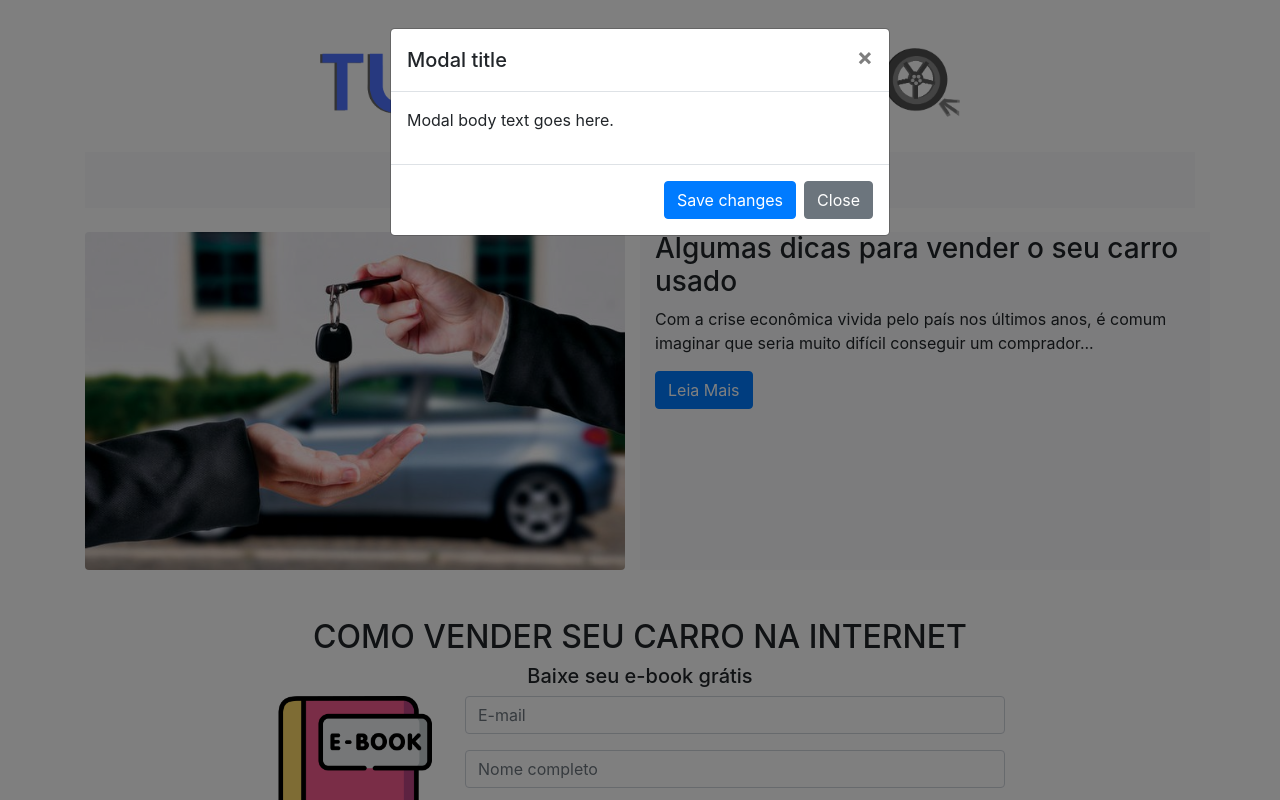
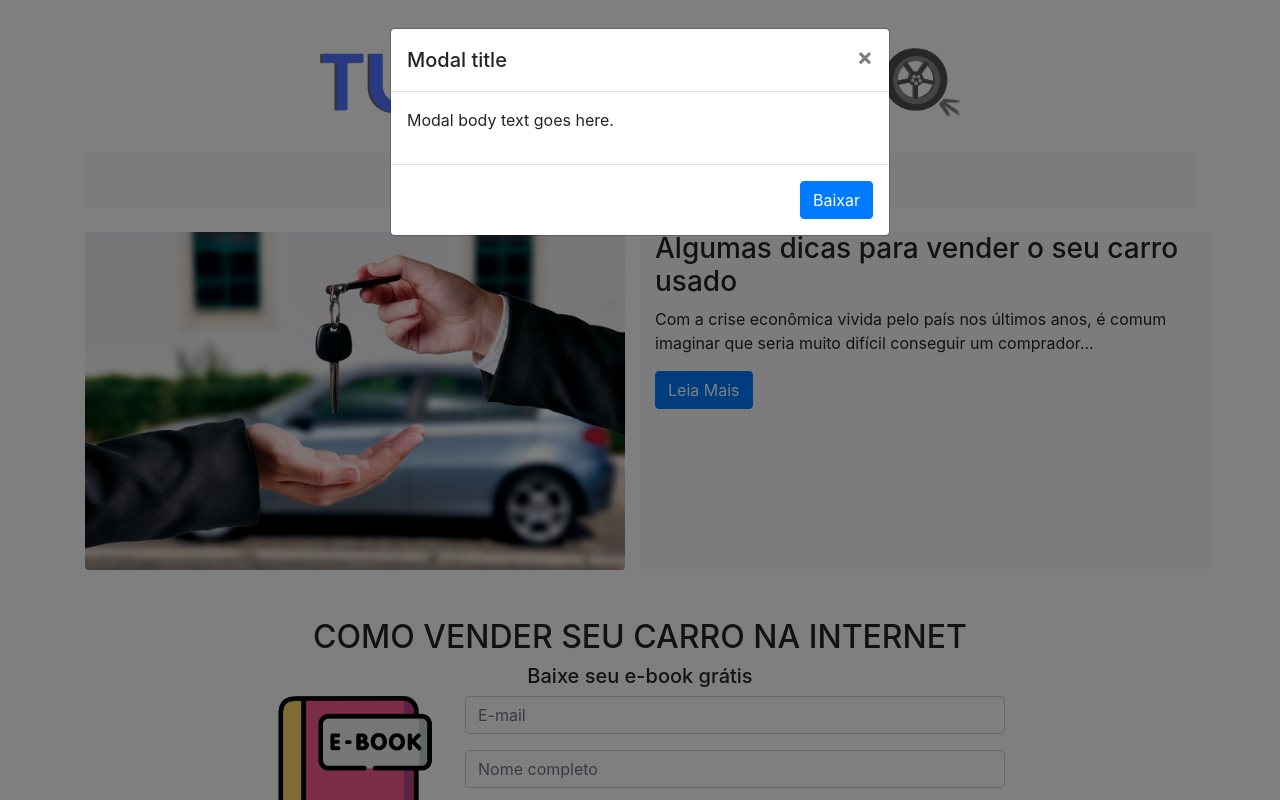
Before and after one commit to luezu-42/Odara-tudodecarro, a website: page Odara/public/index.html in a window 1280 px wide. Shown: the top 800 px of the page. Drawn offline with nearby package versions, Linux system fonts and the light colour scheme; some packages are replaced by stand-ins of ours.

Commit message:
Leonardo - att pop up

```diff
--- a/Odara/public/index.html
+++ b/Odara/public/index.html
@@ -70,8 +70,7 @@
           <p>Modal body text goes here.</p>
         </div>
         <div class="modal-footer">
-          <button type="button" class="btn btn-primary">Save changes</button>
-          <button type="button" class="btn btn-secondary" data-dismiss="modal">Close</button>
+          <button type="button" class="btn btn-primary">Baixar</button>
         </div>
       </div>
     </div>
```
